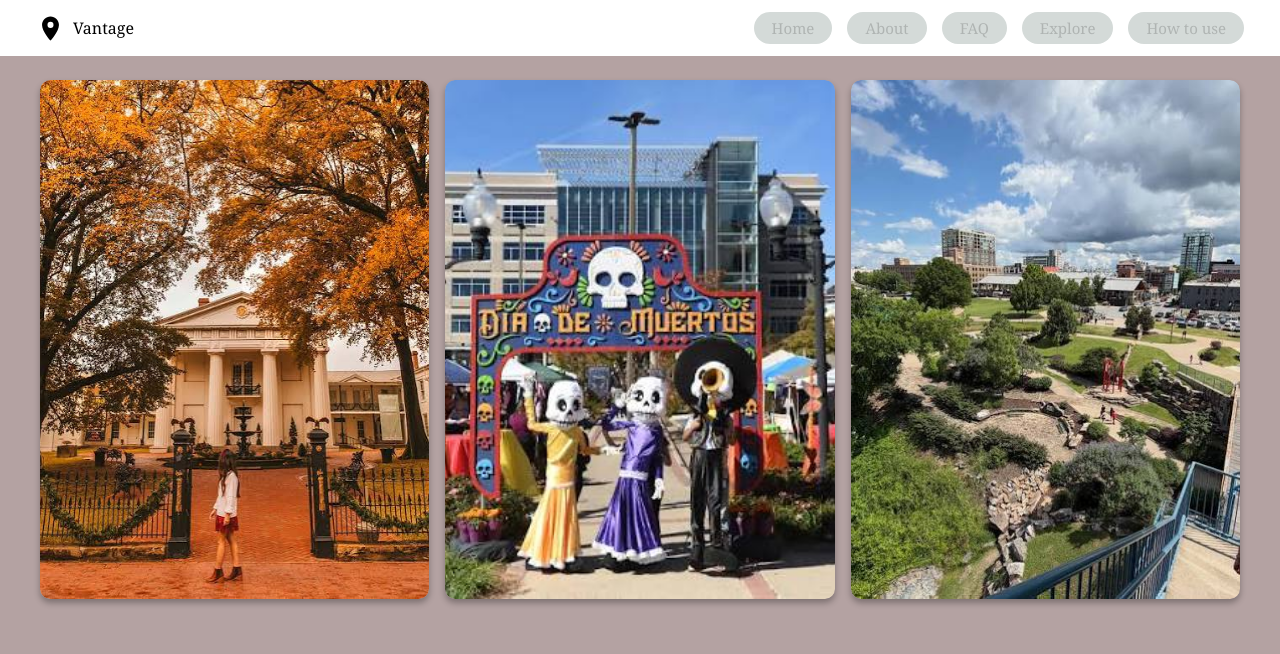
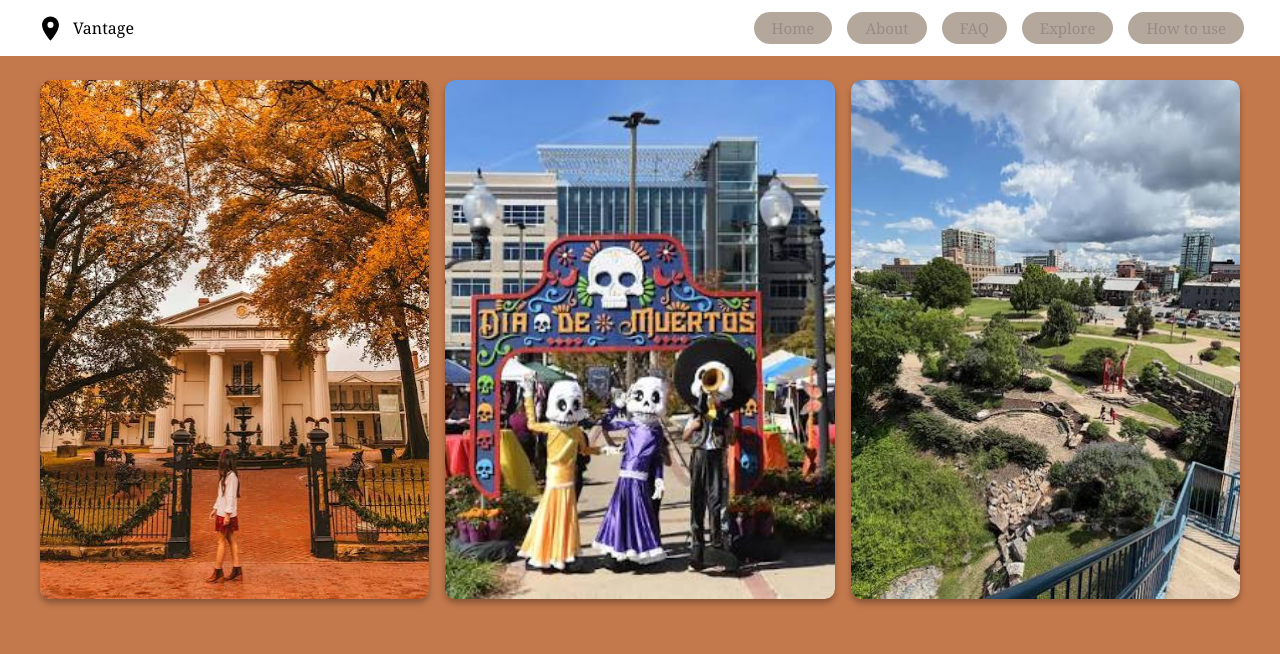
Before and after one commit to AJohansen-code/Distributed-computing-CPSI-48703-9S1, a Flask app: page / in a window 1280 px wide. Shown: the top 654 px of the page. Run offline with Flask 3, Linux system fonts and the light colour scheme.

Commit message:
changing the colors in the style of the website

```diff
--- a/Vantage_Project/static/css/style.css
+++ b/Vantage_Project/static/css/style.css
@@ -9,7 +9,7 @@
 body {
     font-family: Georgia, 'Times New Roman', Times, serif;
     color: #000000;
-    background-color: #b4a2a2;
+    background-color: #c4794d;
 }
 
 /*Navbar Styles*/
@@ -45,7 +45,7 @@ body {
 }
 
 .nav-pill {
-    background-color: #d4dad8;
+    background-color: #b4a89d;
     color: #1d1d1d33;
     text-decoration: none;
     padding: 6px 18px;
@@ -109,7 +109,7 @@ body {
     max-width: 600px;
     margin: 0 auto;
     line-height: 1.6;
-    color: #d3caca;
+    color: #f8f8f8;
 }
 
 
```
